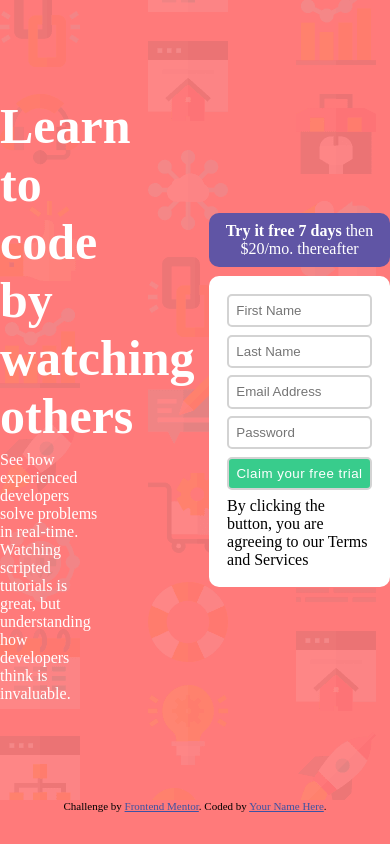
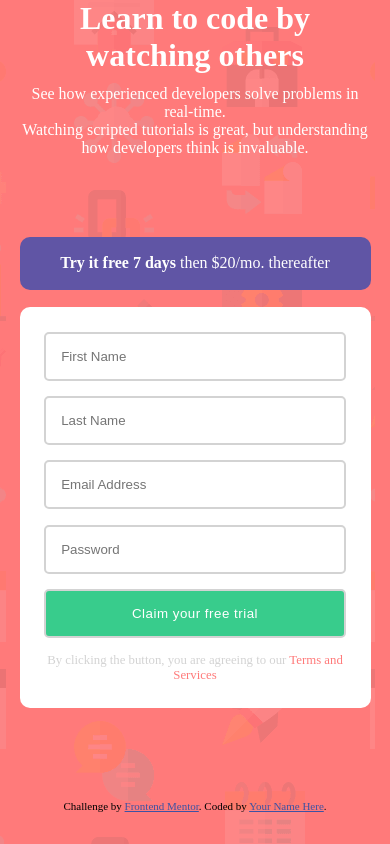
Before and after one commit to Pedroajs/intro-component-with-signup-form, a plain HTML site: page index.html in a window 390 px wide. Drawn offline with Linux system fonts and the light colour scheme.

Commit message:
configurando a responsividade

```diff
--- a/index.html
+++ b/index.html
@@ -7,6 +7,7 @@
 
   <link rel="icon" type="image/png" sizes="32x32" href="./images/favicon-32x32.png">
   <link rel="stylesheet" href="style.css">
+  <link rel="stylesheet" href="media.css">
 
   <title>Frontend Mentor | Intro component with sign up form</title>
 
@@ -44,6 +45,7 @@
 
         <footer class="form-footer">
           <p>
+
             By clicking the button, you are agreeing to our <span> Terms and Services</span>
           </p>
         </footer>
--- /dev/null
+++ b/media.css
@@ -0,0 +1,26 @@
+@media(max-width:720px){
+    body{
+        background-image: url("./images/bg-intro-mobile.png");
+        background-repeat: no-repeat;
+
+    }
+    .container{
+
+        width: 90%;
+        display: block;
+        margin: 0 auto;
+    }
+
+    .article-header{
+        width: 100%;
+        text-align: center;
+    }
+    .article-p{
+        width: 100%;
+        text-align: center;
+    }
+
+    .form-container{
+        margin-top: 5rem;
+    }
+}
--- a/style.css
+++ b/style.css
@@ -23,7 +23,7 @@ body{
 }
 
 .article-header{
-    font-size: 50px;
+    font-size: 2rem;
     width: 70%;
     color:white;
     margin-bottom: 3%;
@@ -55,7 +55,7 @@ body{
 .form{
     display: flex;
     flex-direction: column;
-    padding: 10%;
+    padding: 7%;
     background-color: white;
 
     ;
@@ -73,7 +73,14 @@ body{
     color: white;
     letter-spacing: 0.5px;
 }
-
+.form-footer{
+    color:  lightgray;
+    font-size: 0.8rem;
+    text-align: center;
+}
+span{
+    color: hsl(0, 100%, 74%)
+}
 .round-borders{
     border-radius: 5px;
     border: 2px solid lightgray;
```
